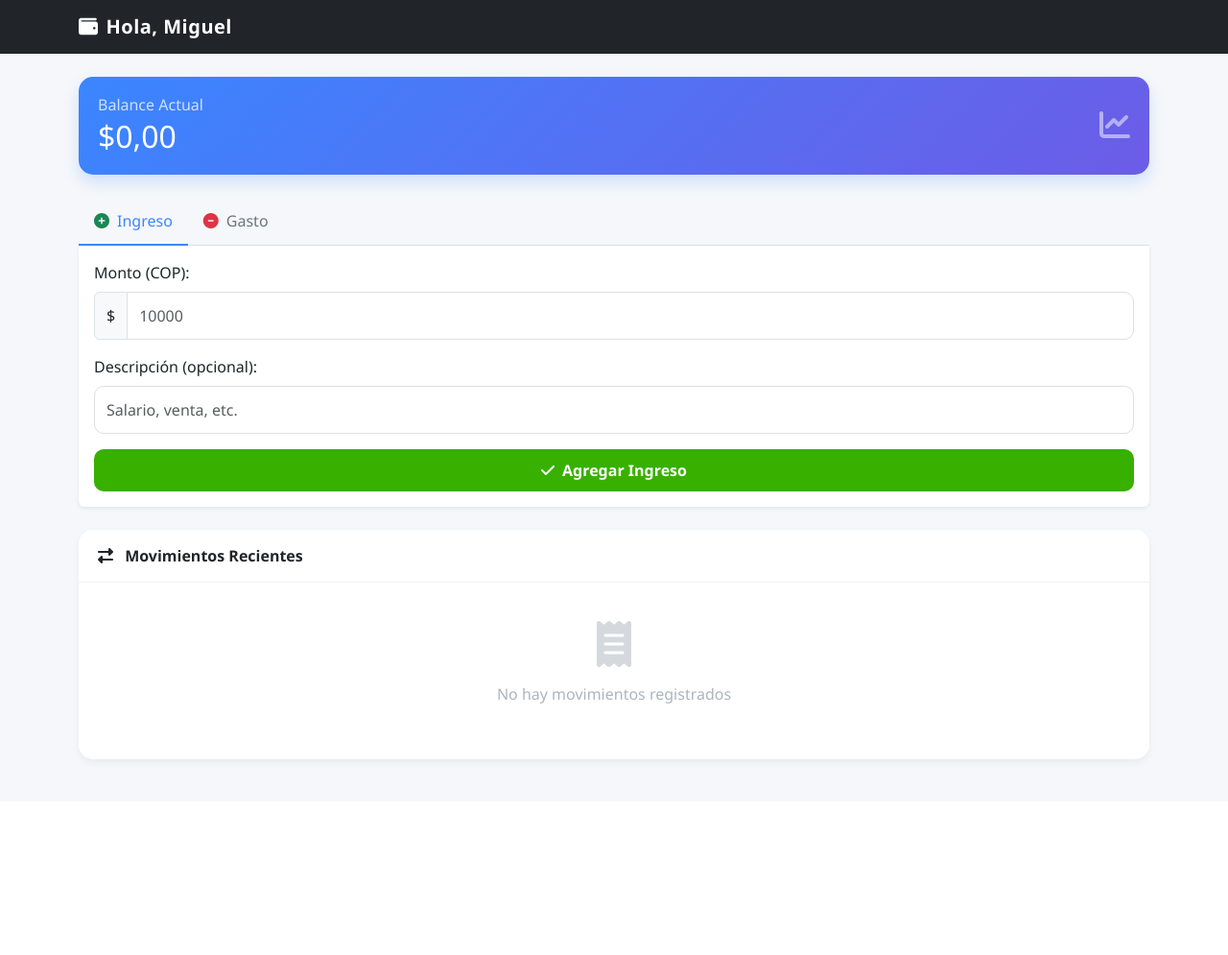
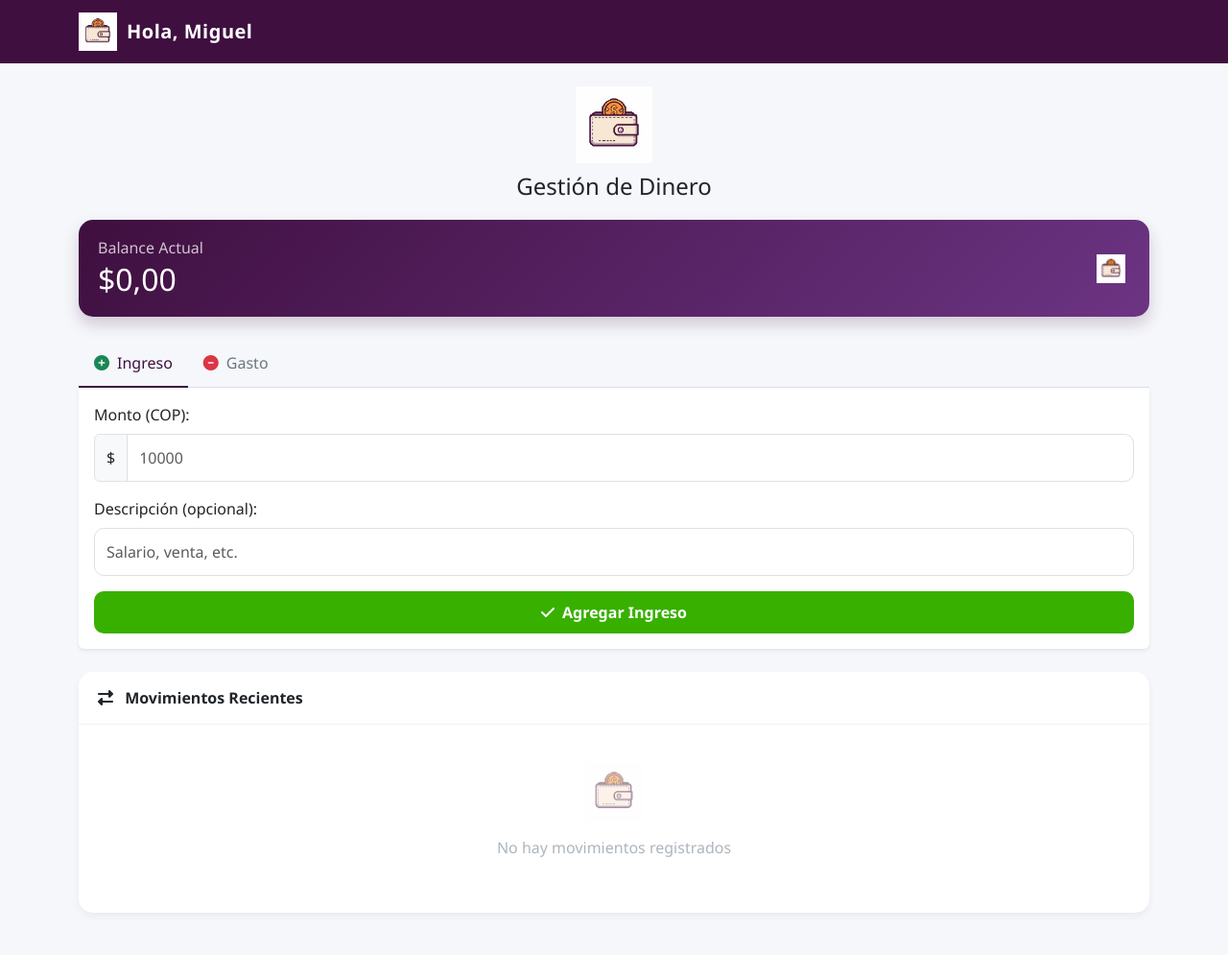
Before and after one commit to Miguellunab/Gestion-de-Dinero, a Flask app: page / in a window 1280 px wide. Shown: the whole page at 96% size. Before the commit the page ends 798 px from the top, so only its background shows below. Run offline with Flask 3, Linux system fonts and the light colour scheme; data that the repository does not hold is empty.

Commit message:
Agregar imagenes y Favicon

```diff
--- a/templates/index.html
+++ b/templates/index.html
@@ -14,13 +14,35 @@
     <link
       rel="stylesheet"
       href="https://cdnjs.cloudflare.com/ajax/libs/font-awesome/6.4.0/css/all.min.css" />
+
+    <!-- Favicon - se usa el archivo Favicon_dinero.png de la carpeta static -->
+    <link
+      rel="icon"
+      type="image/png"
+      sizes="32x32"
+      href="{{ url_for('static', filename='Favicon_dinero.png') }}" />
+    <link
+      rel="icon"
+      type="image/png"
+      sizes="16x16"
+      href="{{ url_for('static', filename='Favicon_dinero.png') }}" />
+    <link
+      rel="apple-touch-icon"
+      sizes="180x180"
+      href="{{ url_for('static', filename='Favicon_dinero.png') }}" />
+    <link
+      rel="manifest"
+      href="{{ url_for('static', filename='site.webmanifest') }}" />
+
     <style>
       :root {
         --primary-color: #3a86ff;
         --success-color: #38b000;
         --danger-color: #ff595e;
-        --dark-color: #1a1a2e;
+        --dark-color: #3f0f3f; /* Actualizado para combinar con el logo pixelado */
         --light-color: #f8f9fa;
+        --wallet-color: #ffe8d6; /* Color que combina con la billetera del logo */
+        --coin-color: #ff9e00; /* Color que combina con la moneda del logo */
       }
 
       body {
@@ -31,6 +53,13 @@
       .navbar-brand {
         font-weight: 700;
         letter-spacing: 0.5px;
+        display: flex;
+        align-items: center;
+      }
+
+      .app-logo {
+        height: 40px;
+        margin-right: 10px;
       }
 
       .top-card {
@@ -42,11 +71,11 @@
       }
 
       .balance-card {
-        background: linear-gradient(135deg, var(--primary-color), #6c5ce7);
+        background: linear-gradient(135deg, var(--dark-color), #6c3483);
         color: white;
         padding: 20px;
         border-radius: 15px;
-        box-shadow: 0 8px 16px rgba(58, 134, 255, 0.2);
+        box-shadow: 0 8px 16px rgba(63, 15, 63, 0.2);
       }
 
       .action-card {
@@ -266,27 +295,63 @@
       }
 
       .nav-tabs .nav-link.active {
-        color: var(--primary-color);
-        border-bottom: 2px solid var(--primary-color);
+        color: var(--dark-color);
+        border-bottom: 2px solid var(--dark-color);
         background: none;
       }
 
       .tab-content {
         padding-top: 20px;
       }
+
+      /* Estilo para el logo en la página principal */
+      .logo-container {
+        text-align: center;
+        margin-bottom: 20px;
+      }
+
+      .main-logo {
+        width: 80px;
+        height: 80px;
+        margin-bottom: 10px;
+      }
+
+      /* Paleta de colores actualizada basada en el logo pixelado */
+      .balance-logo {
+        display: inline-block;
+        vertical-align: middle;
+        width: 30px;
+        height: 30px;
+        margin-right: 5px;
+      }
     </style>
   </head>
   <body>
     <!-- Navbar -->
-    <nav class="navbar navbar-dark bg-dark">
+    <nav
+      class="navbar navbar-dark"
+      style="background-color: var(--dark-color)">
       <div class="container">
         <span class="navbar-brand mb-0">
-          <i class="fas fa-wallet me-2"></i>Hola, Miguel
+          <img
+            src="{{ url_for('static', filename='Favicon_dinero.png') }}"
+            alt="Wallet Logo"
+            class="app-logo" />
+          Hola, Miguel
         </span>
       </div>
     </nav>
 
     <div class="container py-4">
+      <!-- Logo principal centrado -->
+      <div class="logo-container">
+        <img
+          src="{{ url_for('static', filename='Favicon_dinero.png') }}"
+          alt="Wallet Logo"
+          class="main-logo" />
+        <h1 class="h4 mb-3">Gestión de Dinero</h1>
+      </div>
+
       <!-- Balance Card -->
       <div class="balance-card mb-4">
         <div class="row align-items-center">
@@ -295,7 +360,10 @@
             <h2 class="mb-0">${{ balance|format_money }}</h2>
           </div>
           <div class="col-auto">
-            <i class="fas fa-chart-line fa-2x opacity-50"></i>
+            <img
+              src="{{ url_for('static', filename='Favicon_dinero.png') }}"
+              alt="Wallet Logo"
+              class="balance-logo" />
           </div>
         </div>
       </div>
@@ -450,7 +518,12 @@
         <div class="transactions-body">
           {% if gastos|length + ingresos|length == 0 %}
           <div class="no-transactions">
-            <i class="fas fa-receipt fa-3x mb-3 opacity-50"></i>
+            <img
+              src="{{ url_for('static', filename='Favicon_dinero.png') }}"
+              alt="Wallet Logo"
+              width="60"
+              height="60"
+              class="mb-3 opacity-50" />
             <p>No hay movimientos registrados</p>
           </div>
           {% else %} {% set combined = (gastos +
```
Also changed, not shown: Favicon_dinero.png (added).
